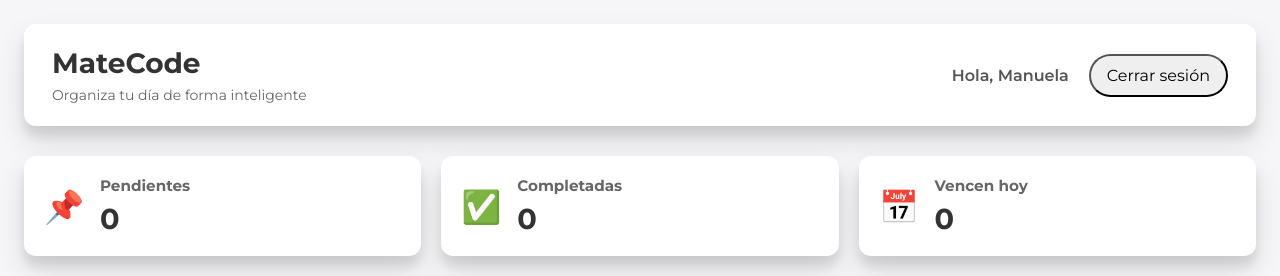
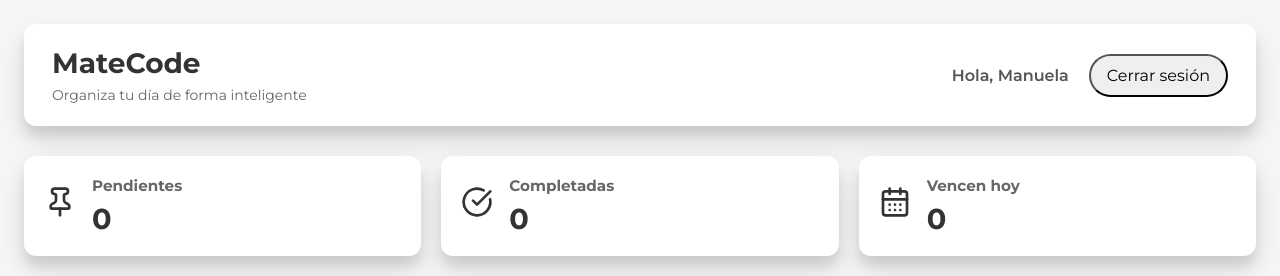
Before and after one commit to manuelahenaod/ProyectoM4_ManuelaHenaoDuque-, a React (Vite) app: page /tasks in a window 1280 px wide. Shown: the top 276 px of the page. Built offline with nearby package versions, Linux system fonts and the light colour scheme; no server answers; the database is empty; sample sign-in values are in the browser's storage.

Commit message:
style: enhance UI with icon library

```diff
--- a/src/components/TaskCard.tsx
+++ b/src/components/TaskCard.tsx
@@ -1,5 +1,8 @@
 import type { Task } from "../types/task";
 import "../styles/TaskCard.css";
+import { LuCalendarDays } from "react-icons/lu";
+import { LuPencil } from "react-icons/lu";
+import { LuTrash2 } from "react-icons/lu";
 
 type TaskCardProps = {
   task: Task;
@@ -39,20 +42,19 @@ export default function TaskCard({
         {task.description}
       </p>
 
-      <div className="task-footer">
-        <span>
-          📅 {task.dueDate.toLocaleDateString()}
+      <span className="task-date">
+        <LuCalendarDays />
+        {task.dueDate.toLocaleDateString()}
       </span>
 
-        <div className="task-actions">
+      <div className="task-footer">
         <button
           title="Editar"
           onClick={() => onEdit(task)}
         >
-            ✏️
+        <LuPencil />
         </button>
-          <button>🗑️</button>
-        </div>
+        <button><LuTrash2 /></button>
       </div>
 
     </article>
--- a/src/pages/Task.tsx
+++ b/src/pages/Task.tsx
@@ -14,6 +14,8 @@ import { useTasks } from "../hooks/useTasks";
 import type { Task, NewTask } from "../types/task";
 
 import { isSameDay } from "../utils/date";
+
+import {LuPin,LuCircleCheckBig, LuCalendarDays} from "react-icons/lu";
 
 import "../styles/Task.css";
 
@@ -90,19 +92,19 @@ export default function Task() {
         <StatCard
           title="Pendientes"
           value={tasks.filter(task => !task.completed).length}
-          icon="📌"
+          icon={<LuPin />}
         />
 
         <StatCard
           title="Completadas"
           value={tasks.filter(task => task.completed).length}
-          icon="✅"
+          icon={<LuCircleCheckBig />}
         />
 
         <StatCard
           title="Vencen hoy"
           value={dueTodayTasks}
-          icon="📅"
+          icon={<LuCalendarDays />}
         />
 
       </section>
```
Also changed, not shown: src/components/StatCard.tsx (+6 -4 lines). Lines whose indentation alone changed are shown as unchanged.
